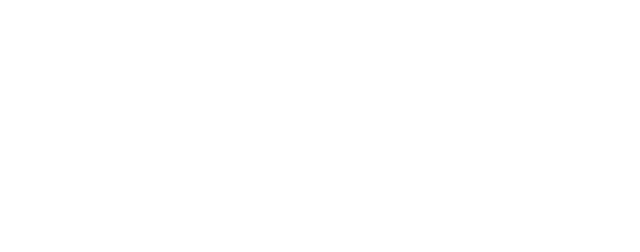
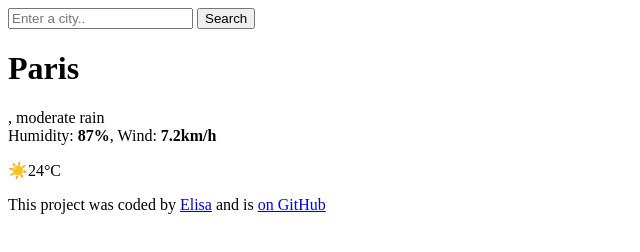
Before and after one commit to Miki22986/SheCodes_app, a plain HTML site: page index.html in a window 1280 px wide. Shown: the whole page, without its empty margins (0-640 px from the left). Drawn offline with nearby package versions, Linux system fonts and the light colour scheme.

Commit message:
aggiunto html app meteo

```diff
--- a/index.html
+++ b/index.html
@@ -1,11 +1,56 @@
 <!DOCTYPE html>
 <html lang="en">
-<head>
-    <meta charset="UTF-8">
-    <meta name="viewport" content="width=device-width, initial-scale=1.0">
-    <title>Document</title>
-</head>
-<body>
-
-</body>
+  <head>
+    <meta charset="UTF-8" />
+    <meta name="viewport" content="width=device-width, initial-scale=1.0" />
+    <script src="https://cdn.jsdelivr.net/npm/axios@1.6.7/dist/axios.min.js"></script>
+    <link rel="preconnect" href="https://fonts.googleapis.com" />
+    <link rel="preconnect" href="https://fonts.gstatic.com" crossorigin />
+    <link
+      href="https://fonts.googleapis.com/css2?family=Roboto:ital,wght@0,100;0,400;0,500;0,700;0,900;1,100;1,300;1,400;1,500;1,700;1,900&display=swap"
+      rel="stylesheet"
+    />
+    <link rel="stylesheet" href="" />
+    <title>My weather application</title>
+  </head>
+  <body>
+    <div class="weather-app">
+      <header>
+        <form id="search-form">
+          <input
+            type="search"
+            placeholder="Enter a city.."
+            required
+            class="search-input"
+            id="search-input"
+          />
+          <input type="submit" value="Search" class="search-button" />
+        </form>
+      </header>
+      <main>
+        <div class="current-weather">
+          <div>
+            <h1 class="current-city" id="current-city">Paris</h1>
+            <p class="current-details">
+              <span id="current-date"></span>, moderate rain <br />
+              Humidity: <strong>87%</strong>, Wind: <strong>7.2km/h</strong>
+            </p>
+          </div>
+          <div class="current-temperature">
+            <span class="current-temperature-icon">☀️</span
+            ><span class="current-temperature-value">24</span
+            ><span class="current-temperature-unit">°C</span>
+          </div>
+        </div>
+      </main>
+      <footer>
+        <p>
+          This project was coded by
+          <a href="#" target="_blank">Elisa</a> and is
+          <a href="#" target="_blank"> on GitHub</a>
+        </p>
+      </footer>
+    </div>
+  </body>
+  <script src=""></script>
 </html>
```
